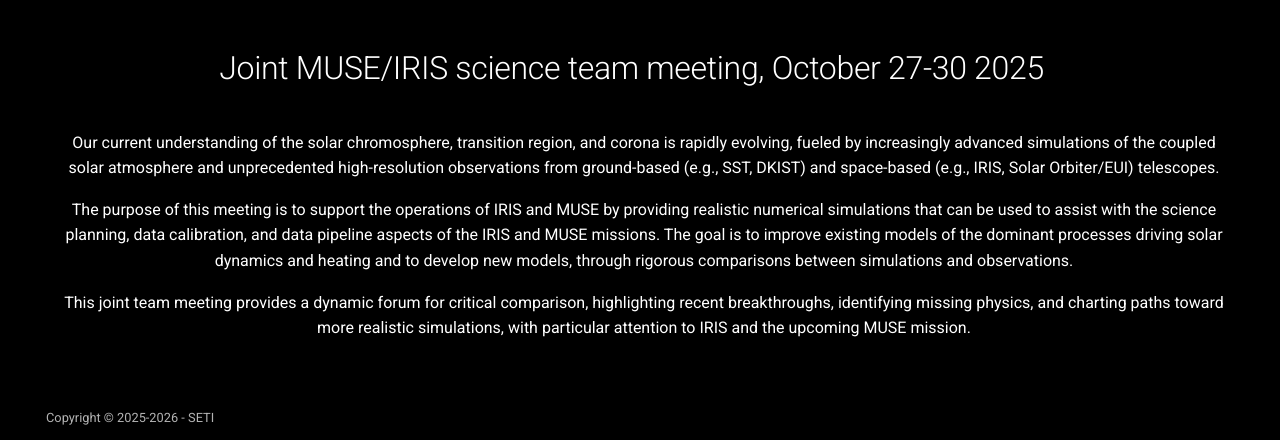
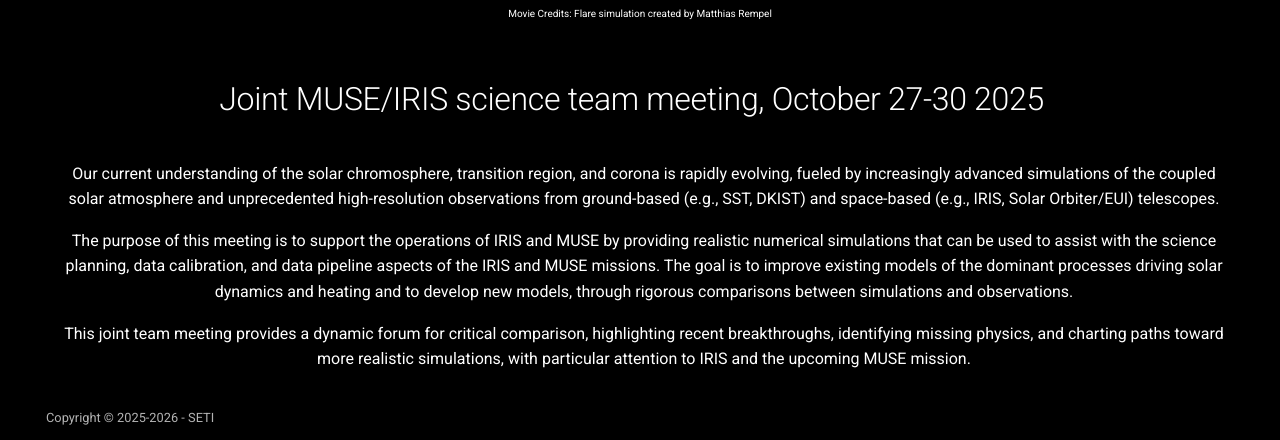
Before and after one commit to LM-SAL/iris_muse_team_meeting, an MkDocs documentation site: the page built from docs/index.md, in a window 1280 px wide and 1020 px high, cut to the strip 580-1020 px from the top of the window. Built offline with MkDocs 1.6.1 and Material for MkDocs 9.7.7, drawn with Linux system fonts in a browser that asks for light colours.

Commit message:
Updated movies and images and credits (#16)
Former-commit-id: 3458325962dfad097f0055e1b3c6c78c10f167fe

```diff
--- a/overrides/home.html
+++ b/overrides/home.html
@@ -23,10 +23,11 @@
 {% endblock %}
 {% block hero %}
 <div style="text-align: center;">
-  <video width="480" height="480" autoplay loop muted poster="assets/images/cover_square.jpg" aria-label="Promotional video showcasing what IRIS and MUSE can see">
-    <source src="assets/movies/movieb.mp4" type="video/mp4">
+  <video height="480" autoplay loop muted poster="assets/images/cover_square.jpg" aria-label="Promotional video showcasing what IRIS and MUSE can see">
+    <source src="assets/movies/front_page.mp4" type="video/mp4">
     Your browser does not support the video tag.
   </video>
+  <p>Movie Credits: Flare simulation created by Matthias Rempel</p>
 </div>
 {% endblock %}
 {% block toc %}
--- a/overrides/main.html
+++ b/overrides/main.html
@@ -3,5 +3,6 @@
 {% block hero %}
 <div style="text-align: center;">
     <img src="../assets/images/cover_rect.jpg"/>
+    <p>Figure Credits: Flare simulation created by Matthias Rempel</p>
 </div>
 {% endblock %}
```
Also changed, not shown: docs/assets/images/cover_rect.jpg, docs/assets/images/favicon.jpg (deleted), 4 other files.
